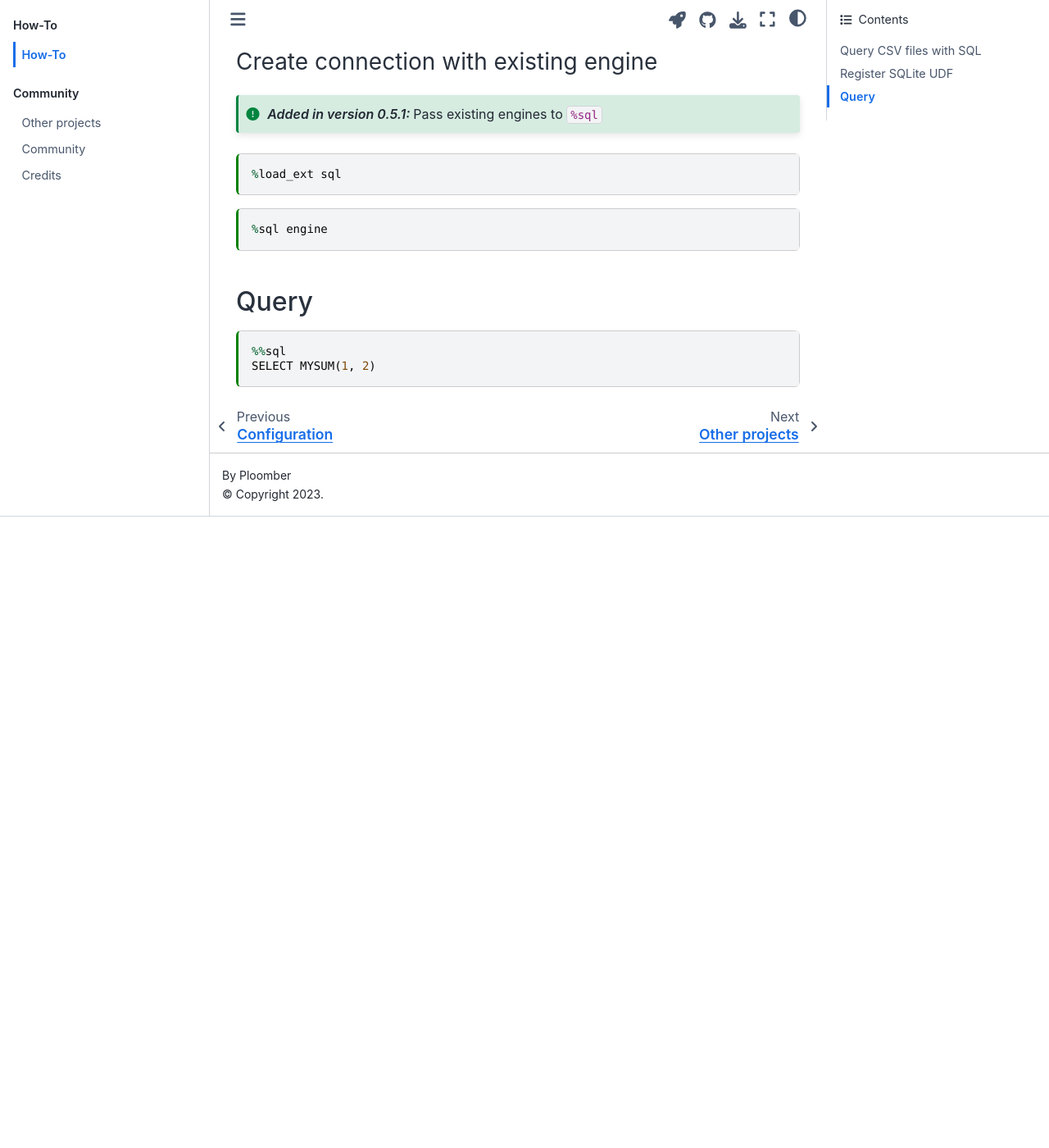
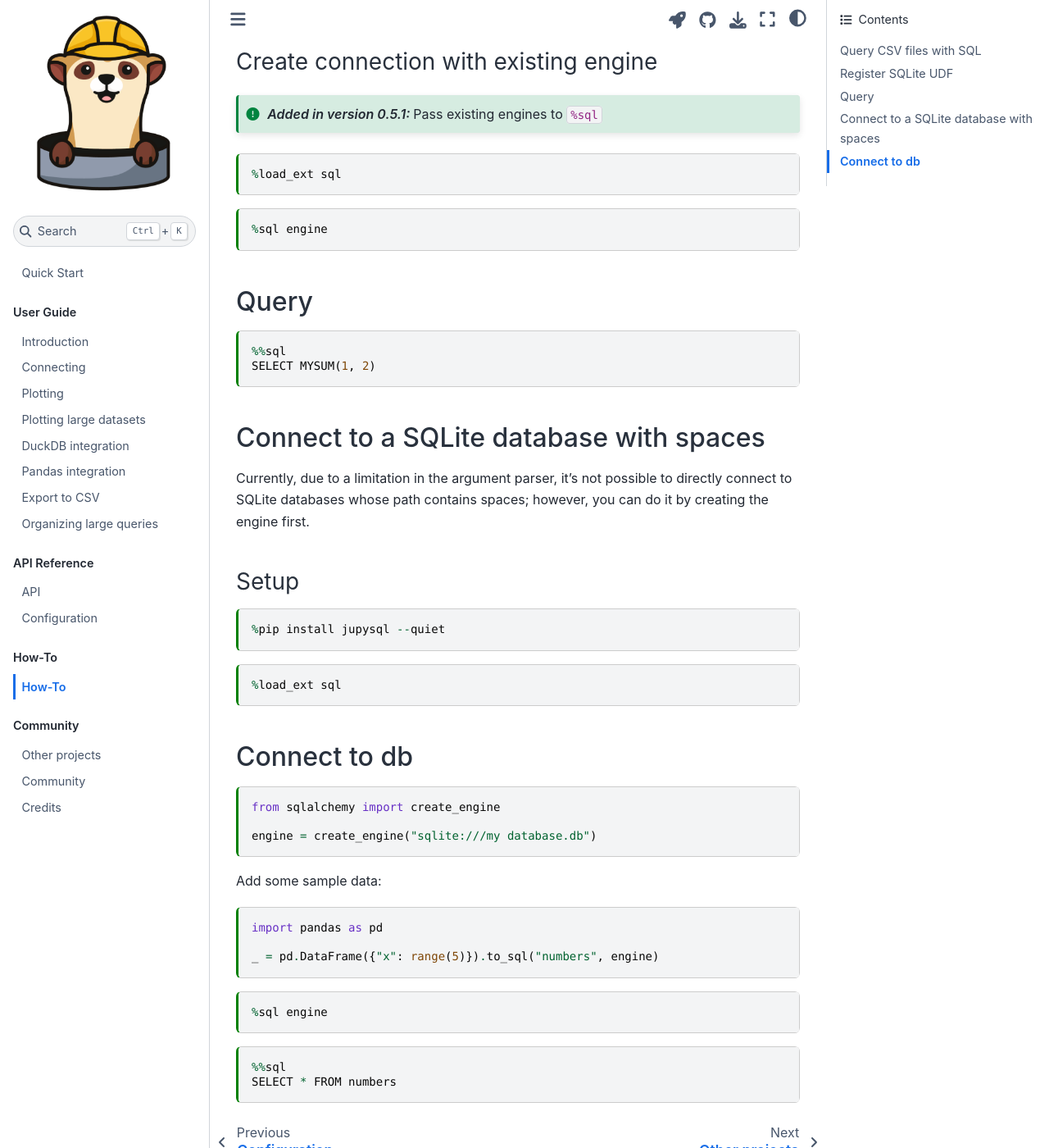
Before and after one commit to catherinedevlin/ipython-sql, a Jupyter Book: the page built from doc/howto.md, in a window 1280 px wide and 1400 px high, scrolled down 1817 px. Shown: the whole window at 82% size. Built offline with Jupyter Book 1.0.4 settings and Sphinx 7.4.7 and the Sphinx Book theme 1.1.4, drawn with Linux system fonts in a browser that asks for light colours; before the commit the page ends 2447 px from its top, so only the background shows below that.

Commit message:
adds example for connection to a sqlite db with spaces - closes #35

````diff
--- a/doc/howto.md
+++ b/doc/howto.md
@@ -110,3 +110,42 @@ Pass existing engines to `%sql`
 %%sql
 SELECT MYSUM(1, 2)
 ```
+
+## Connect to a SQLite database with spaces
+
+Currently, due to a limitation in the argument parser, it's not possible to directly connect to SQLite databases whose path contains spaces; however, you can do it by creating the engine first.
+
+### Setup
+
+```{code-cell} ipython3
+%pip install jupysql --quiet
+```
+
+```{code-cell} ipython3
+%load_ext sql
+```
+
+## Connect to db
+
+```{code-cell} ipython3
+from sqlalchemy import create_engine
+
+engine = create_engine("sqlite:///my database.db")
+```
+
+Add some sample data:
+
+```{code-cell} ipython3
+import pandas as pd
+
+_ = pd.DataFrame({"x": range(5)}).to_sql("numbers", engine)
+```
+
+```{code-cell} ipython3
+%sql engine
+```
+
+```{code-cell} ipython3
+%%sql
+SELECT * FROM numbers
+```
````
